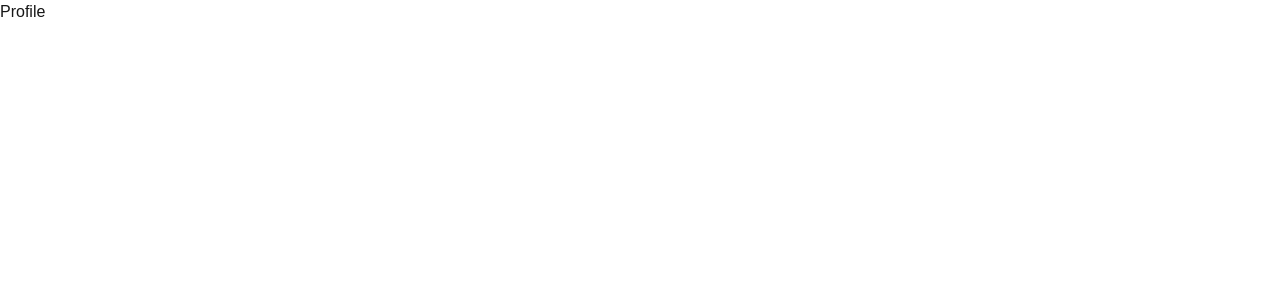
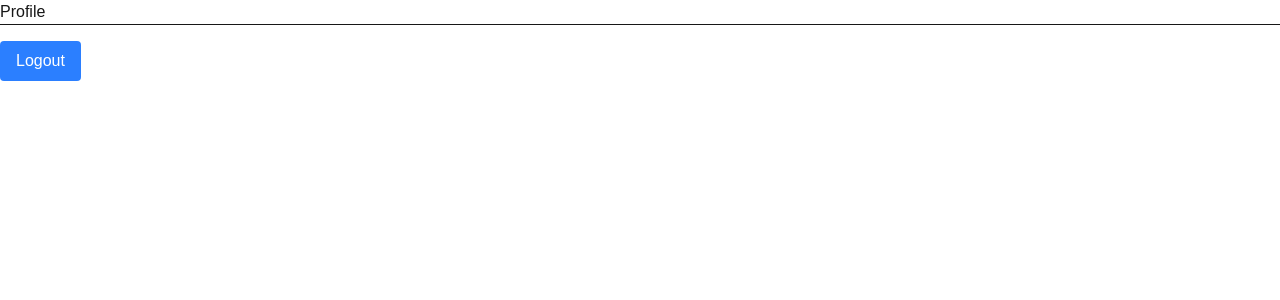
Before and after one commit to LeuxSenpai/foo, a Next.js app: page /profile in a window 1280 px wide. Shown: the top 300 px of the page. Built offline with nearby package versions, Linux system fonts and the light colour scheme.

Commit message:
middlewear added

```diff
--- a/src/app/api/users/logout/route.ts
+++ b/src/app/api/users/logout/route.ts
@@ -1,6 +1,6 @@
 import {NextResponse} from "next/server";
 
-export default function GET(){
+export async function GET(){
     try {
         const response = NextResponse.json({
             message:"logout Success",
--- a/src/app/profile/page.tsx
+++ b/src/app/profile/page.tsx
@@ -1,7 +1,29 @@
+"use client";
+import axios from "axios";
+import Link from "next/link"
+import {toast} from "react-hot-toast";
+import {useRouter} from "next/navigation"
+
 export default function Profile() {
+    const router=useRouter();
+    const logout=async()=>{
+        try {
+            await axios.get("api/users/logout");
+            toast.success("logout successfull")
+            router.push("/login");
+        } catch (error:any) {
+            console.log(error.message);
+            toast.error(error.message);
+        }
+    }
     return(
         <div>
             Profile
+            <hr/>
+            <button onClick={logout}
+            className="bg-blue-500 mt-4 hover:bg-blue-700 text-white font-bond py-2 px-4 rounded">
+                Logout
+            </button>
         </div>
     )
 }
--- /dev/null
+++ b/src/helpers/getDataFromToken.ts
@@ -0,0 +1,4 @@
+import NextRequest from "next/server";
+import jwt from "jsonwebtoken";
+
+export const get
--- /dev/null
+++ b/src/middleware.ts
@@ -0,0 +1,28 @@
+import { NextResponse } from 'next/server'
+import type { NextRequest } from 'next/server'
+
+// This function can be marked `async` if using `await` inside
+export function middleware(request: NextRequest) {
+    const path=request.nextUrl.pathname
+
+    //users with token shouldnt be able to access
+    const isPublic = path === '/login' || path === '/signup'
+    const token = request.cookies.get('token')?.value || ''
+
+    if (isPublic && token) {
+        return NextResponse.redirect(new URL('/',request.nextUrl))
+    }
+    if(!isPublic && !token) {
+        return NextResponse.redirect(new URL('/login',request.nextUrl))
+    }
+}
+
+// See "Matching Paths" below to learn more
+export const config = {
+  matcher: [
+    '/',
+    '/profile:path*',
+    '/login',
+    '/signup',
+  ],
+}
```
Also changed, not shown: 1 other file (tests, documents, lock files or other folders).
